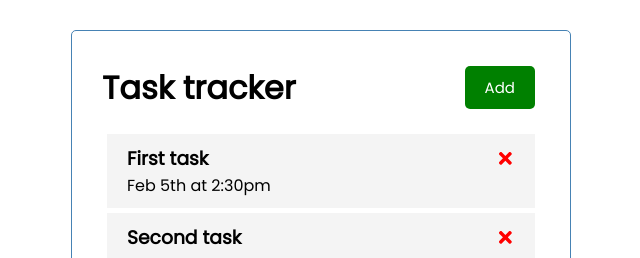
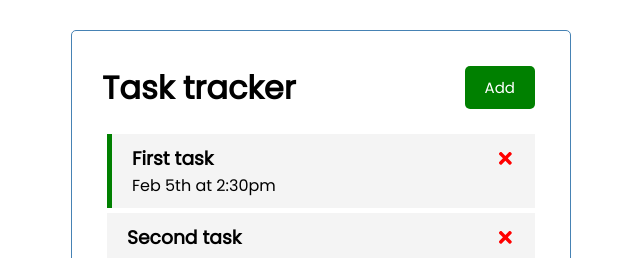
Before and after one commit to mirusser/learning-react, a React (Create React App) app in the folder src/react-task-tracker/: page / in a window 1280 px wide. Shown: the top 258 px of the page, without its empty margins (319-959 px from the left). Built offline with nearby package versions, Linux system fonts and the light colour scheme.

Commit message:
toggle reminder & conditional styling

```diff
--- a/src/react-task-tracker/src/App.js
+++ b/src/react-task-tracker/src/App.js
@@ -24,11 +24,19 @@ function App() {
     setTasks(tasks.filter((task) => task.id !== id))
   }
 
+  const toggleReminder = (id) => {
+    setTasks(
+      tasks.map((task) =>
+        task.id === id ? { ...task, reminder: !task.reminder } : task
+      )
+    )
+  }
+
   return (
     <div className='container'>
       <Header />
       {tasks.length > 0 ? (
-        <Tasks tasks={tasks} onDelete={deleteTask} />
+        <Tasks tasks={tasks} onDelete={deleteTask} onToggle={toggleReminder} />
       ) : (
         'No tasks'
       )}
--- a/src/react-task-tracker/src/Components/Task.js
+++ b/src/react-task-tracker/src/Components/Task.js
@@ -1,9 +1,12 @@
 import React from 'react'
 import { FaTimes } from 'react-icons/fa'
 
-const Task = ({ task, onDelete }) => {
+const Task = ({ task, onDelete, onToggle }) => {
   return (
-    <div className='task'>
+    <div
+      className={`task ${task.reminder ? 'reminder' : ''}`}
+      onDoubleClick={() => onToggle(task.id)}
+    >
       <h3>
         {task.text}{' '}
         <FaTimes
--- a/src/react-task-tracker/src/Components/Tasks.js
+++ b/src/react-task-tracker/src/Components/Tasks.js
@@ -1,11 +1,16 @@
 import React from 'react'
 import Task from './Task'
 
-const Tasks = ({ tasks, onDelete }) => {
+const Tasks = ({ tasks, onDelete, onToggle }) => {
   return (
     <>
       {tasks.map((task) => (
-        <Task key={task.id} task={task} onDelete={onDelete} />
+        <Task
+          key={task.id}
+          task={task}
+          onDelete={onDelete}
+          onToggle={onToggle}
+        />
       ))}
     </>
   )
```
